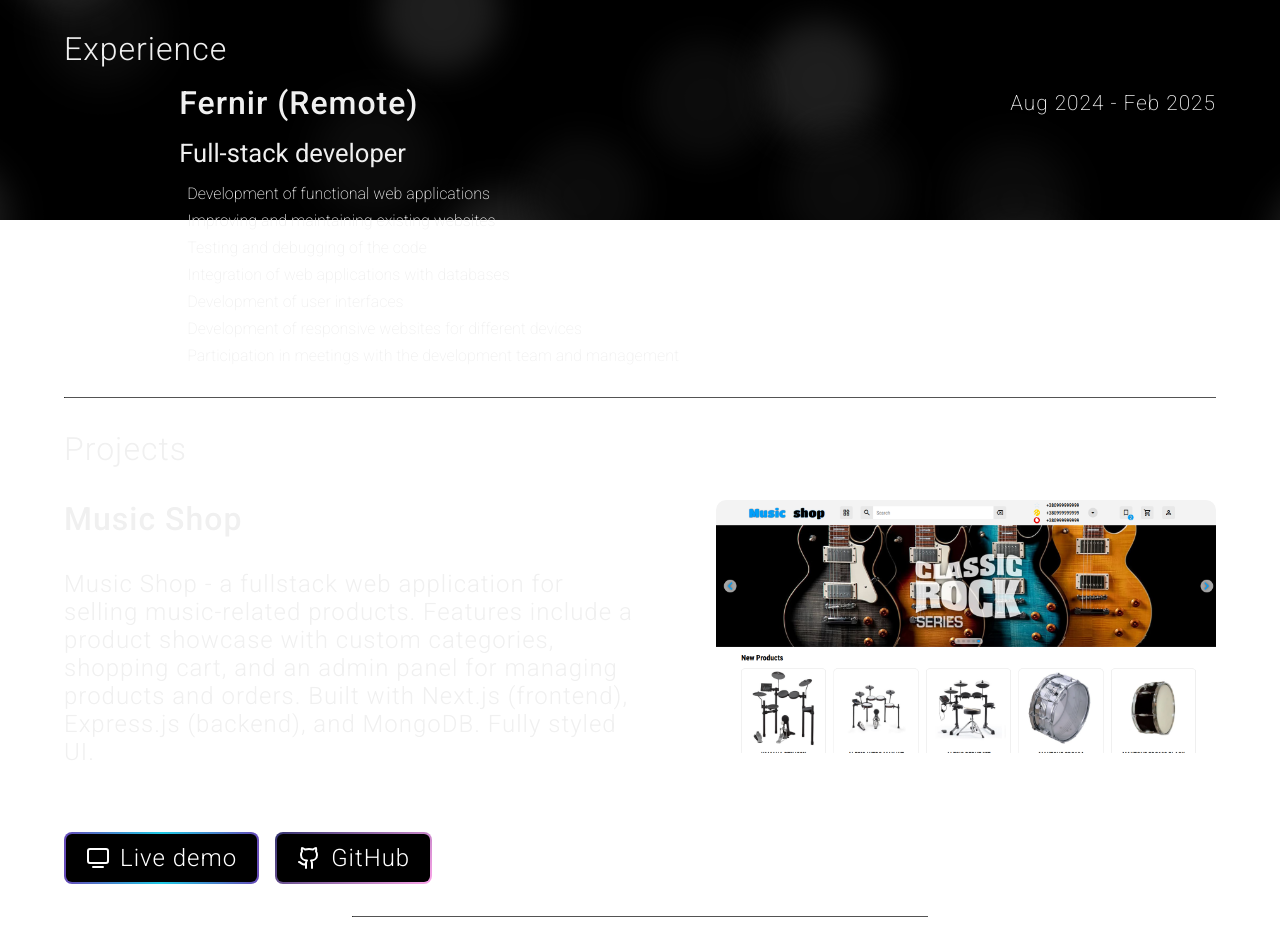
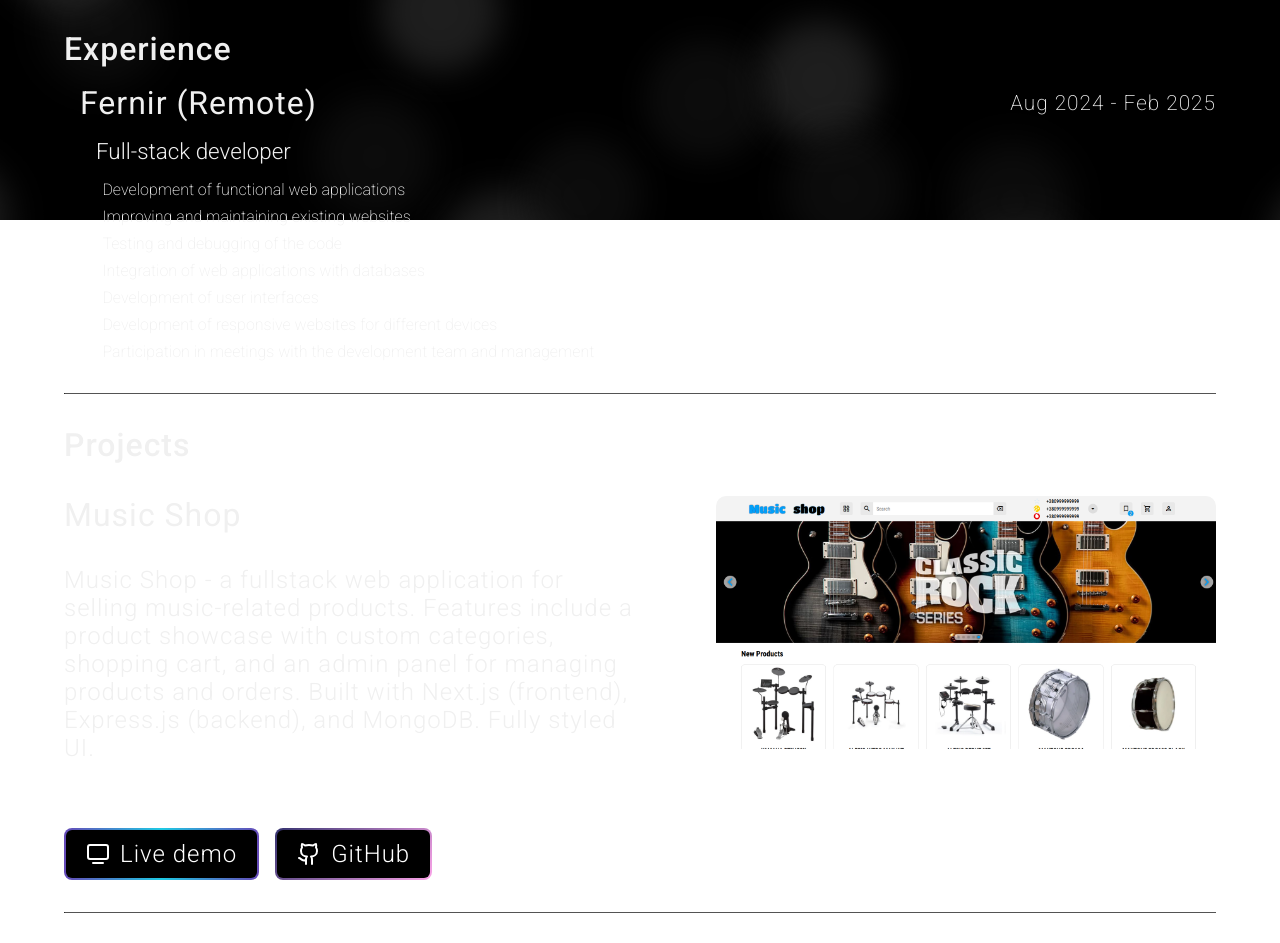
Before and after one commit to DryhaAndrii/Portfolio, a Next.js app: page / in a window 1280 px wide. Shown: the part 580-1523 px from the top of the page. Built offline with nearby package versions, Linux system fonts and the light colour scheme.

Commit message:
some changes ui

```diff
--- a/app/components/animations/listRevealer/listRevealer.tsx
+++ b/app/components/animations/listRevealer/listRevealer.tsx
@@ -21,9 +21,8 @@ export default function ListRevealer({
           key={index}
           initial={{ opacity: 0, x: -50 * index }}
           whileInView={{ opacity: 1, x: 0 }}
-          exit={{ opacity: 0, x: -50 * index }}
           transition={{ duration: 0.5, delay: index * delay }}
-          viewport={{ once: false, amount }}
+          viewport={{ once: true, amount }} // 👈 Только один раз
         >
           {child}
         </motion.div>
--- a/app/components/animations/sectionRevealer/sectionRevealer.tsx
+++ b/app/components/animations/sectionRevealer/sectionRevealer.tsx
@@ -7,13 +7,15 @@ export default function SectionRevealer({
   classname
 }: {
   children: React.ReactNode;
-  classname?: string
+  classname?: string;
 }) {
   return (
-    <motion.div className={classname}
+    <motion.div
+      className={classname}
       initial={{ opacity: 0, x: -100 }}
       whileInView={{ opacity: 1, x: 0 }}
       transition={{ duration: 0.6 }}
+      viewport={{ once: true, amount: 0.3 }} // 👈 Добавлено условие показа один раз
     >
       {children}
     </motion.div>
--- a/app/components/experience/experience.scss
+++ b/app/components/experience/experience.scss
@@ -4,7 +4,7 @@
   flex-direction: column;
   gap: 1rem;
   &-item {
-    padding-left: clamp(0px, 10%, 20rem);
+    padding-left: 1rem;
     display: flex;
     gap: 1rem;
     flex-direction: column;
@@ -19,7 +19,9 @@
       }
     }
     span {
-      font-size: 1.6rem;
+      font-size: 1.4rem;
+      font-weight: 300;
+      margin-left: 1rem;
     }
     ul{
       list-style: none;
@@ -27,7 +29,7 @@
       flex-direction: column;
       gap: 0.5rem;
       font-weight: 200;
-      padding-left: 0.5rem;
+      padding-left: 1.4rem;
     }
   }
 }
--- a/app/components/projects/projects.scss
+++ b/app/components/projects/projects.scss
@@ -28,11 +28,6 @@
       gap: 1rem
     }
   }
-
-  hr{
-    width: 50%;
-    margin: 0 auto
-  }
 }
 
 @media (max-width: 1200px) {
--- a/app/globals.css
+++ b/app/globals.css
@@ -27,9 +27,10 @@ button {
 }
 h2 {
   font-size: 2rem;
+  font-weight: 500;
 }
 h3 {
-  font-weight: 500;
+  font-weight: 400;
   font-size: 2rem;
 }
 
```
